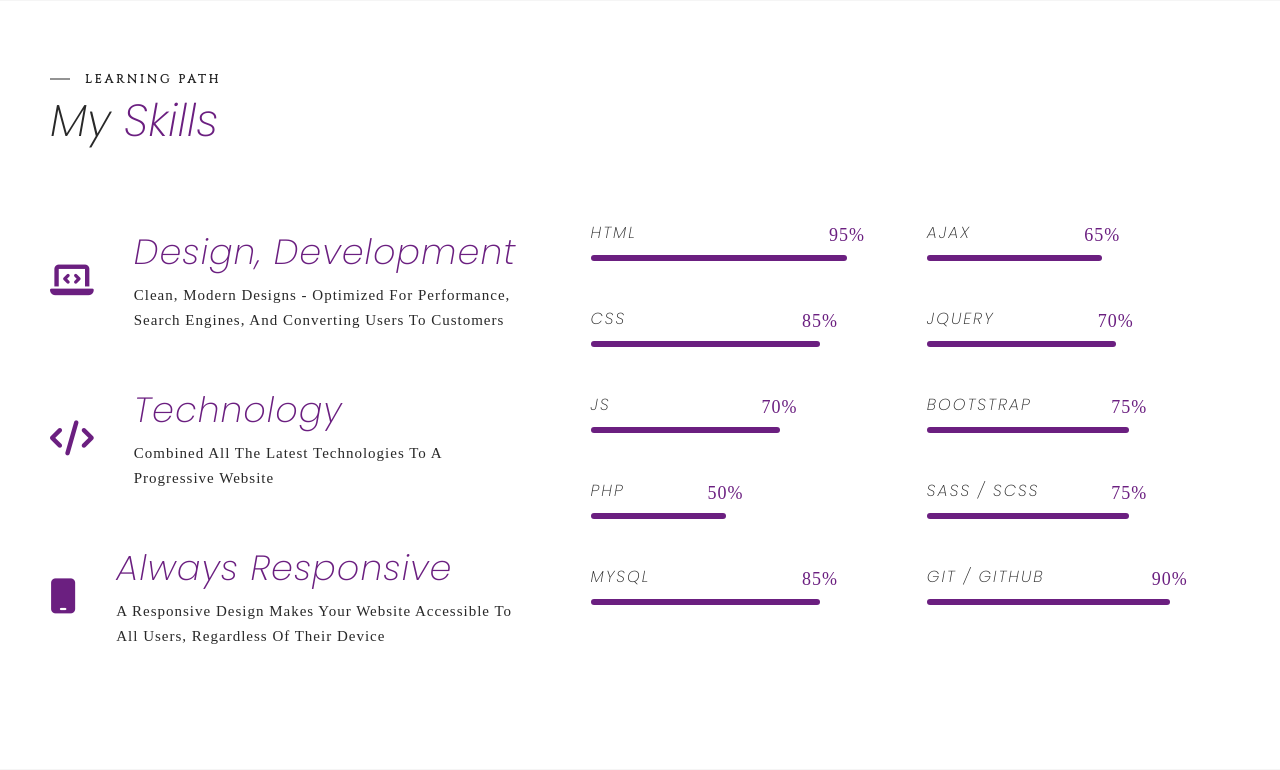
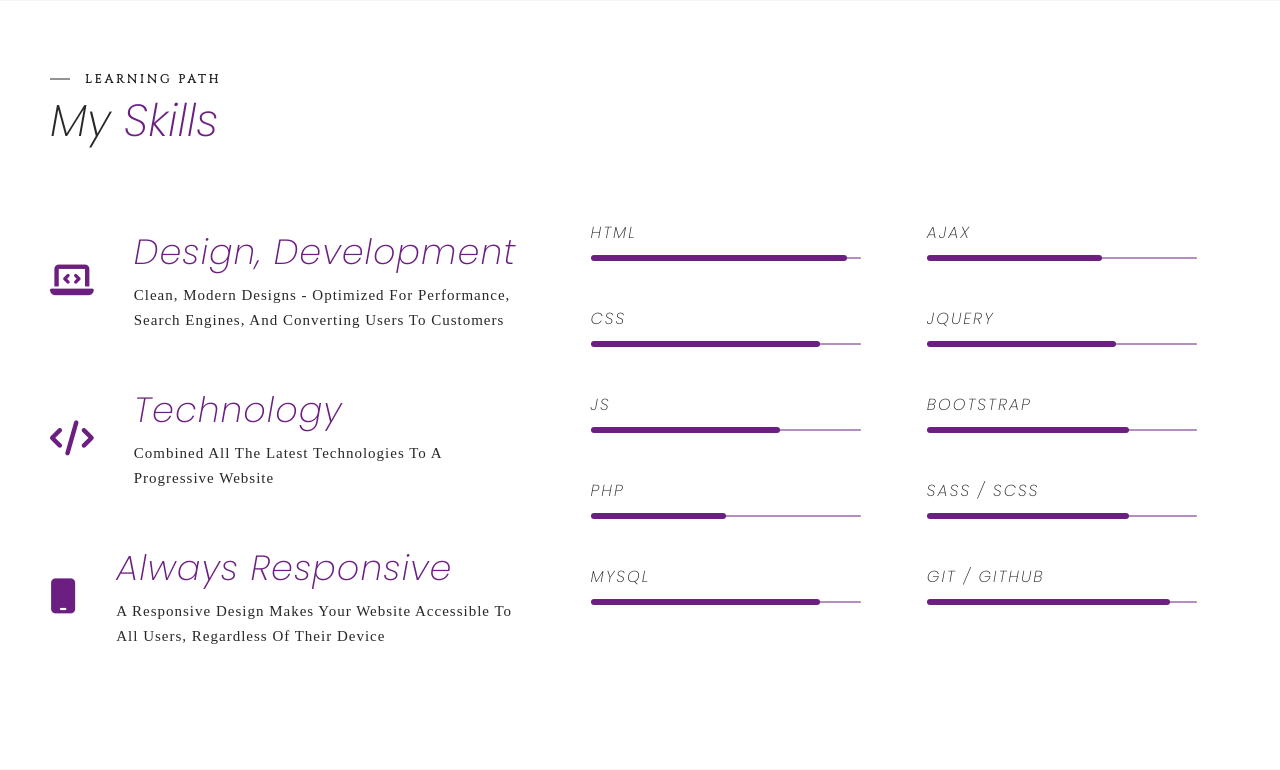
Before and after one commit to GevorgyanSam/Portfolio, a PHP site: page / in a window 1280 px wide. Shown: the part 1514-2284 px from the top of the page. Run offline with PHP 8.4, Linux system fonts and the light colour scheme; style sheets or scripts are compiled from the project's sources.

Commit message:
Skills (V1.1)

```diff
--- a/src/scss/style.scss
+++ b/src/scss/style.scss
@@ -888,31 +888,31 @@ html {
                         transition: var(--transition);
                     }
 
+                    // &::before {
+                    //     content: "#{$content}";
+                    //     position: absolute;
+                    //     transform: translateX(-50%);
+                    //     left: $content;
+                    //     top: -30px;
+                    //     color: var(--primary-color);
+                    //     font-size: 18px;
+                    //     letter-spacing: 1px;
+                    //     font-weight: 400;
+                    //     transition: var(--transition);
+                    // }
+
                     &::before {
-                        content: "#{$content}";
+                        content: "";
                         position: absolute;
-                        transform: translateX(-50%);
-                        left: $content;
-                        top: -30px;
-                        color: var(--primary-color);
-                        font-size: 18px;
-                        letter-spacing: 1px;
-                        font-weight: 400;
+                        background-color: var(--primary-color);
+                        height: 1px;
+                        width: 100%;
+                        left: 0;
+                        top: 50%;
+                        transform: translateY(-50%);
+                        border-radius: var(--border-radius);
                         transition: var(--transition);
                     }
-
-                    // &::before {
-                    //     content: "";
-                    //     position: absolute;
-                    //     background-color: var(--primary-color);
-                    //     height: 1px;
-                    //     width: 100%;
-                    //     left: 0;
-                    //     top: 50%;
-                    //     transform: translateY(-50%);
-                    //     border-radius: var(--border-radius);
-                    //     transition: var(--transition);
-                    // }
 
                 }
 
```
Also changed, not shown: css/style.css.
